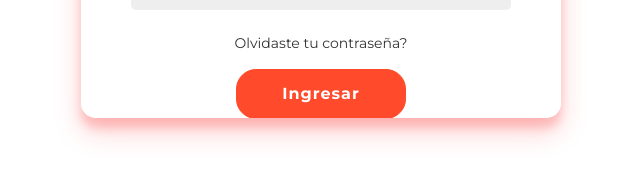
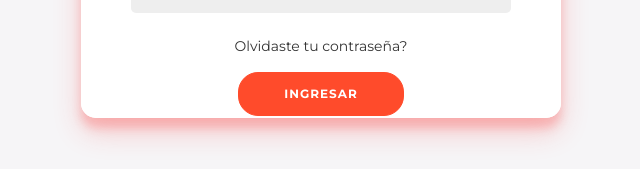
Before and after one commit to JuanG4lvez/Tienda_Productos, a React (Vite) app: page /login in a window 1280 px wide. Shown: the part 522-691 px from the top of the page, without its empty margins (319-959 px from the left). Built offline with nearby package versions, Linux system fonts and the light colour scheme.

Commit message:
correcion estilos login

```diff
--- a/src/components/Login.css
+++ b/src/components/Login.css
@@ -1,18 +1,11 @@
-@import url('https://fonts.googleapis.com/css2?family=Montserrat:wght@400;800&display=swap');
-@import "@fortawesome/fontawesome-free/css/all.min.css";
-
-
-* {
+/* Login.css */
+.login * {
     box-sizing: border-box;
 }
 
-body {
+.login {
     background: #f6f5f7;
-
     margin: 0;
-}
-
-.login-container {
     display: flex;
     justify-content: center;
     align-items: center;
@@ -20,7 +13,7 @@ body {
     height: 100vh;
 }
 
-.title {
+.login .title {
     color: #333;
     font-weight: bold;
     font-family: 'Montserrat', sans-serif;
@@ -28,19 +21,19 @@ body {
     top: -20px;
 }
 
-span {
+.login span {
     font-size: 12px;
     margin-bottom: 10px;
 }
 
-a {
+.login a {
     color: #333;
     font-size: 14px;
     text-decoration: none;
     margin: 15px 0;
 }
 
-button {
+.login button {
     border-radius: 20px;
     border: 1px solid #FF4B2B;
     background-color: #FF4B2B;
@@ -53,16 +46,16 @@ button {
     transition: transform 80ms ease-in;
 }
 
-button:active {
+.login button:active {
     transform: scale(0.95);
 }
 
-button.ghost {
+.login button.ghost {
     background-color: transparent;
     border-color: #ffffff;
 }
 
-form {
+.login form {
     background-color: #FFFFFF;
     display: flex;
     align-items: center;
@@ -74,7 +67,7 @@ form {
     font-family: 'Montserrat', sans-serif;
 }
 
-input {
+.login input {
     background-color: #eee;
     border: none;
     padding: 12px 15px;
@@ -83,11 +76,11 @@ input {
     border-radius: 5px;
 }
 
-.input-email {
+.login .input-email {
     margin-bottom: 20px;
 }
 
-.container {
+.login .container {
     background-color: #fff;
     border-radius: 15px;
     box-shadow: 0 14px 28px rgba(251, 51, 51, 0.22), 0 10px 10px rgba(251, 51, 51, 0.22);
@@ -98,23 +91,23 @@ input {
     min-height: 480px;
 }
 
-.form-container {
+.login .form-container {
     position: absolute;
     top: 0;
     height: 100%;
     transition: all 0.6s ease-in-out;
 }
 
-.sign-in-container {
+.login .sign-in-container {
     left: 0;
     width: 100%;
 }
 
-.sign-in-btn {
+.login .sign-in-btn {
     border-radius: 20px;
 }
 
-.social i {
+.login .social i {
     border: 1px solid #DDDDDD;
     border-radius: 50%;
     color: #333;
@@ -127,20 +120,19 @@ input {
     margin-bottom: 15px;
 }
 
-form a {
+.login form a {
     color: #333;
 }
 
-input:focus {
+.login input:focus {
     outline: none;
     border: 1px solid #ff4b2b68;
     box-shadow: 0 0 5px rgba(255, 75, 43, 0.3);
 }
 
-/* mensaje de error login */
-.error-message {
+.login .error-message {
     color: red;
     font-size: 14px;
     position: relative;
-    top: -7px
+    top: -7px;
 }
--- a/src/components/Login.tsx
+++ b/src/components/Login.tsx
@@ -20,10 +20,7 @@ const Login: React.FC = () => {
       return;
     }
 
-    const data = {
-      email,
-      password,
-    };
+    const data = { email, password };
 
     try {
       const response = await fetch(
@@ -53,13 +50,11 @@ const Login: React.FC = () => {
   };
 
   return (
-    <div className="login-container">
+    <div className="login login-container">
       <div className="container">
         <div className="form-container sign-in-container">
           <form onSubmit={handleSubmit}>
             <h1 className="title">Iniciar Sesión</h1>
-
-            {/* iconos de redes sociales */}
             <div className="social-container">
               <a href="#" className="social">
                 <i className="fab fa-facebook-f"></i>
@@ -71,11 +66,7 @@ const Login: React.FC = () => {
                 <i className="fab fa-linkedin-in"></i>
               </a>
             </div>
-            {/* fin iconos de redes sociales */}
-
             <span>o ingresa con tu cuenta</span>
-
-            {/* input de email y contraseña */}
             <div className="input-container">
               <input
                 className="input-email"
@@ -92,12 +83,8 @@ const Login: React.FC = () => {
                 onChange={(e) => setPassword(e.target.value)}
               />
             </div>
-            {/* fin input de email y contraseña */}
-
             <a href="#">Olvidaste tu contraseña?</a>
-
             {error && <div className="error-message">{error}</div>}
-
             <button type="submit" className="sign-in-btn">
               Ingresar
             </button>
```
